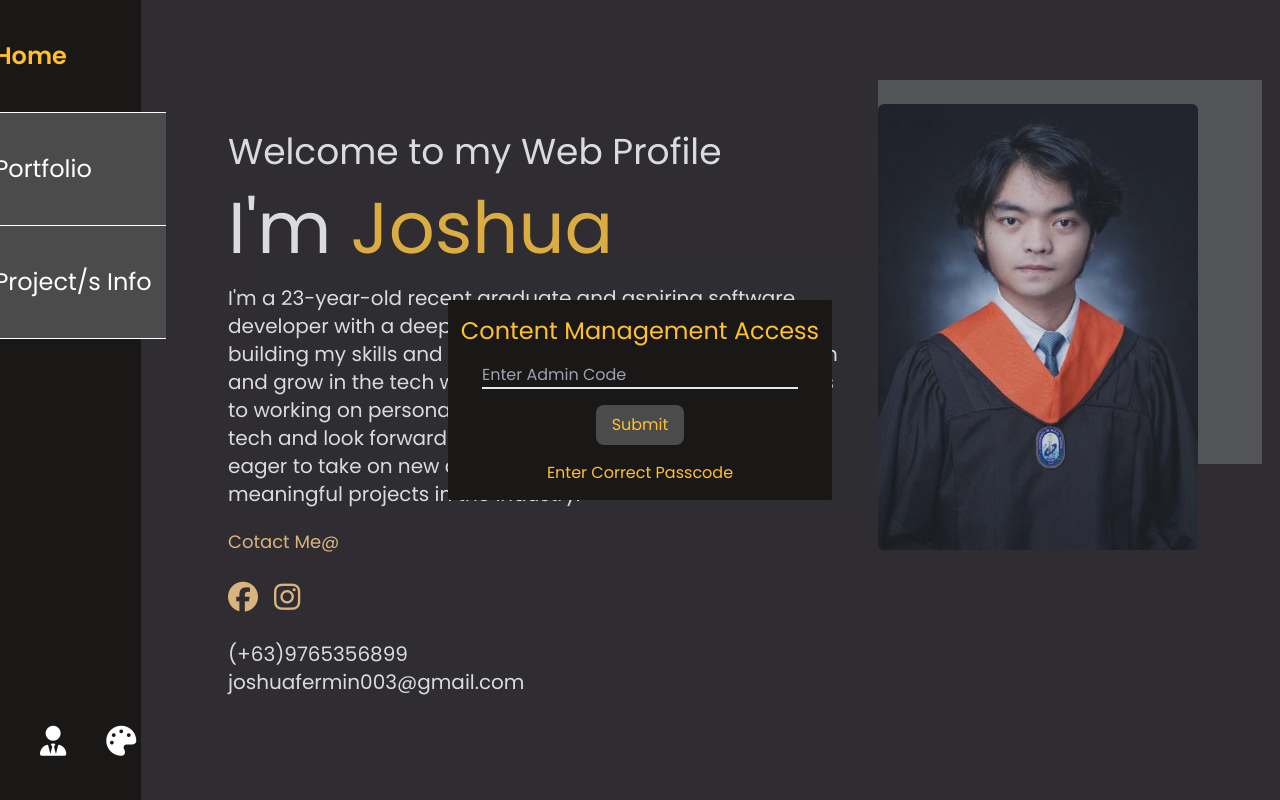
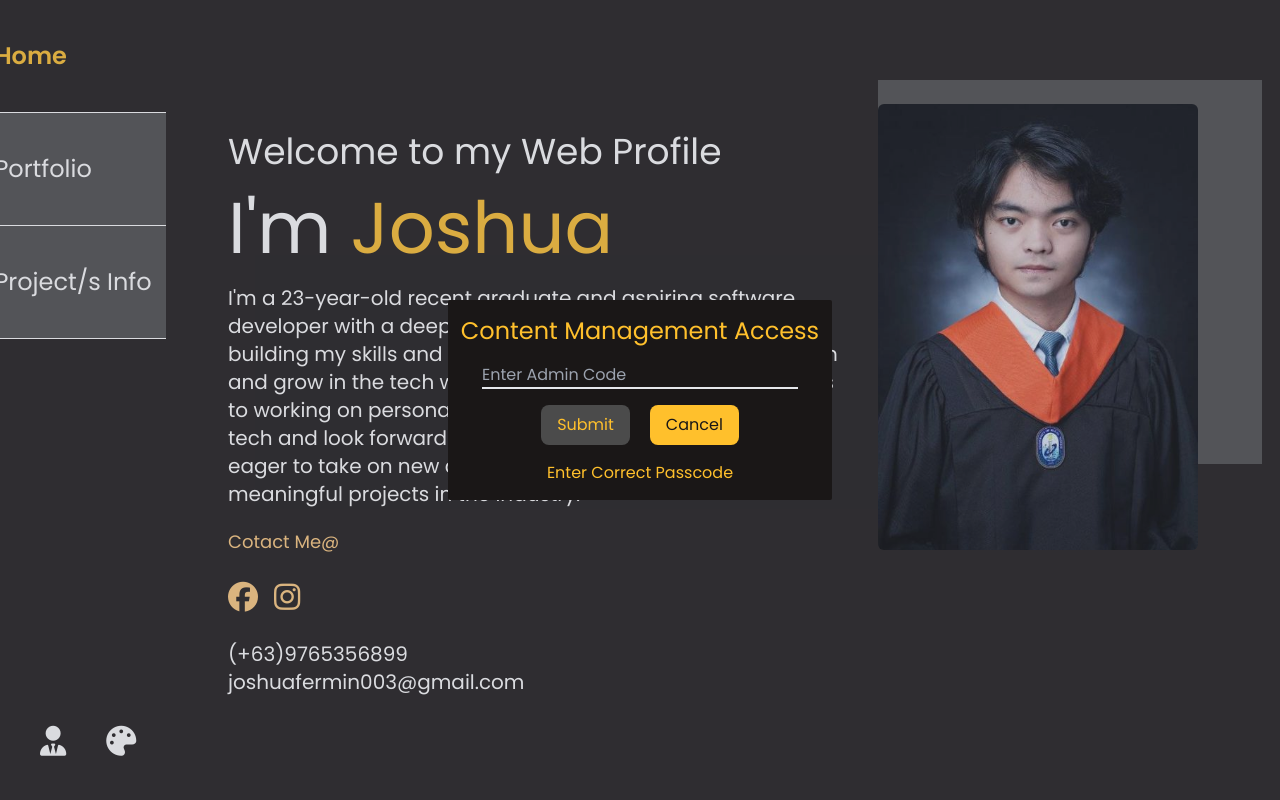
Before and after one commit to joshcyu/updated-profile, a React (Vite) app: page / in a window 1280 px wide. Both pictures are taken after a click on the button 53 px from the left and 742 px from the top of the page. Shown: the top 800 px of the page. Built offline with nearby package versions, Linux system fonts and the light colour scheme; a web font is replaced by a local one.

Commit message:
added admin cancel button, modified z of admin container

```diff
--- a/src/CMAccess.jsx
+++ b/src/CMAccess.jsx
@@ -6,18 +6,22 @@ export default function CMAccess(props) {
 
 
   return (
-    <div className='fixed flex justify-center items-center w-[100%] h-[100%] top-0 left-0 right-0 bottom-0 bg-gray-500/25 z-[2] text-copythirtiary'>
+    <div className='fixed flex justify-center items-center w-[100%] h-[100%] top-0 left-0 right-0 bottom-0 bg-gray-500/25 z-40 text-copythirtiary'>
       <div className='w-[90%] sm:w-[30%] h-[300px] sm:h-[200px] bg-grape flex flex-col gap-4 justify-center items-center rounded-sm'>
         <p className='text-2xl text-center'>Content Management Access</p>
         <input type='text' placeholder='Enter Admin Code' className='bg-transparent focus:outline-none border-b-2' onChange={(e) => {
           const newCode = e.target.value
           setCode(newCode)
         }}/>
-        <button className='px-4 py-2 bg-grape2 rounded-lg duration-200 hover:opacity-80' onClick={() => {
-          handleAdminAccess(code)
-          handleContent()
-        }}>Submit</button>
-
+        <div className='flex gap-5'>
+          <button className='px-4 py-2 bg-grape2 rounded-lg duration-200 hover:opacity-80' onClick={() => {
+            handleAdminAccess(code)
+            handleContent()
+          }}>Submit</button>
+          <button className='hover:opacity-80 bg-copythirtiary rounded-lg text-grape px-4 py-2' onClick={() => {
+            handleContent()
+          }}>Cancel</button>
+        </div>
         <p className=''>{children}</p>
       </div>
     </div>
```
